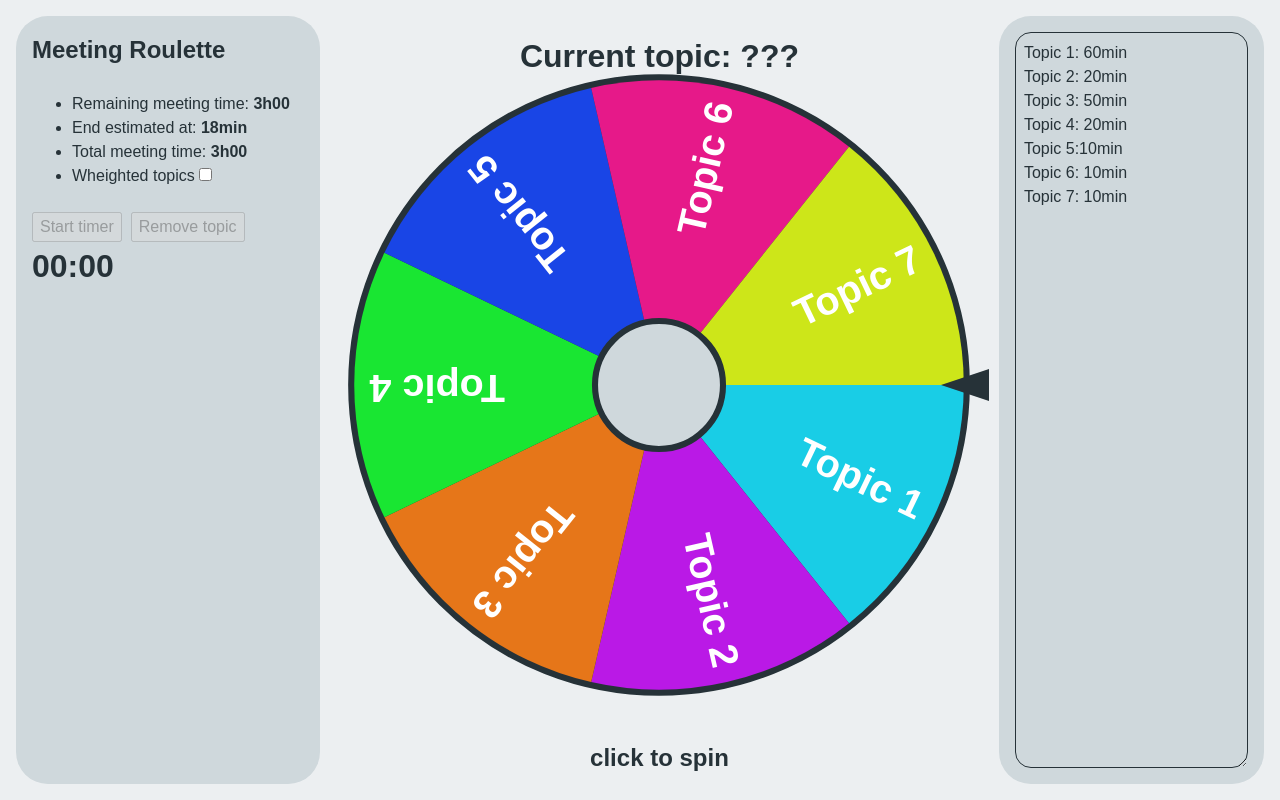
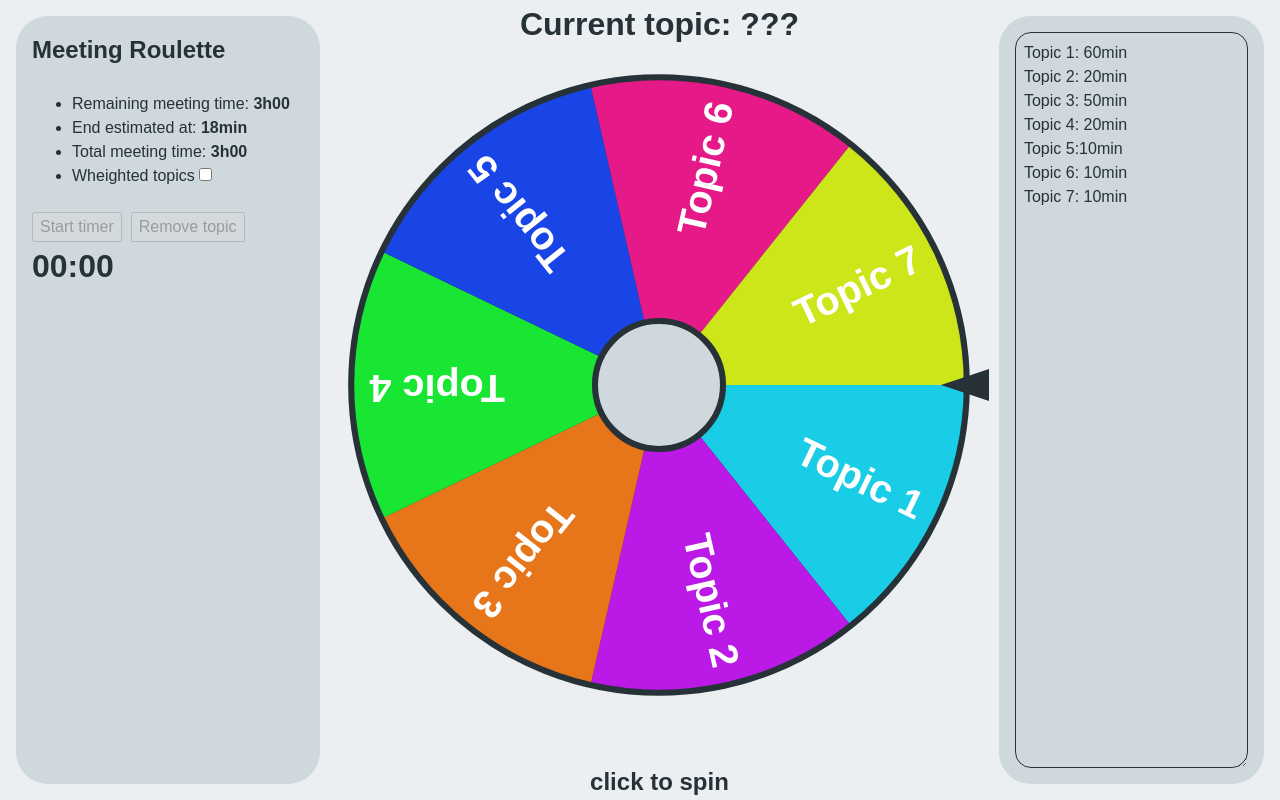
Before and after one commit to Klemek/meeting-roulette, a plain HTML site: page index.html in a window 1280 px wide. Drawn offline with nearby package versions, Linux system fonts and the light colour scheme.

Commit message:
small skin improvement

```diff
--- a/style.css
+++ b/style.css
@@ -114,14 +114,14 @@ CUSTOM STYLE
 
 .panel.middle h1 {
   position: absolute;
-  top: 1em;
+  top: 0;
   width: 100%;
   text-align: center;
 }
 
 .panel.middle h2 {
   position: absolute;
-  bottom: 1em;
+  bottom: 0;
   width: 100%;
   text-align: center;
 }
```
